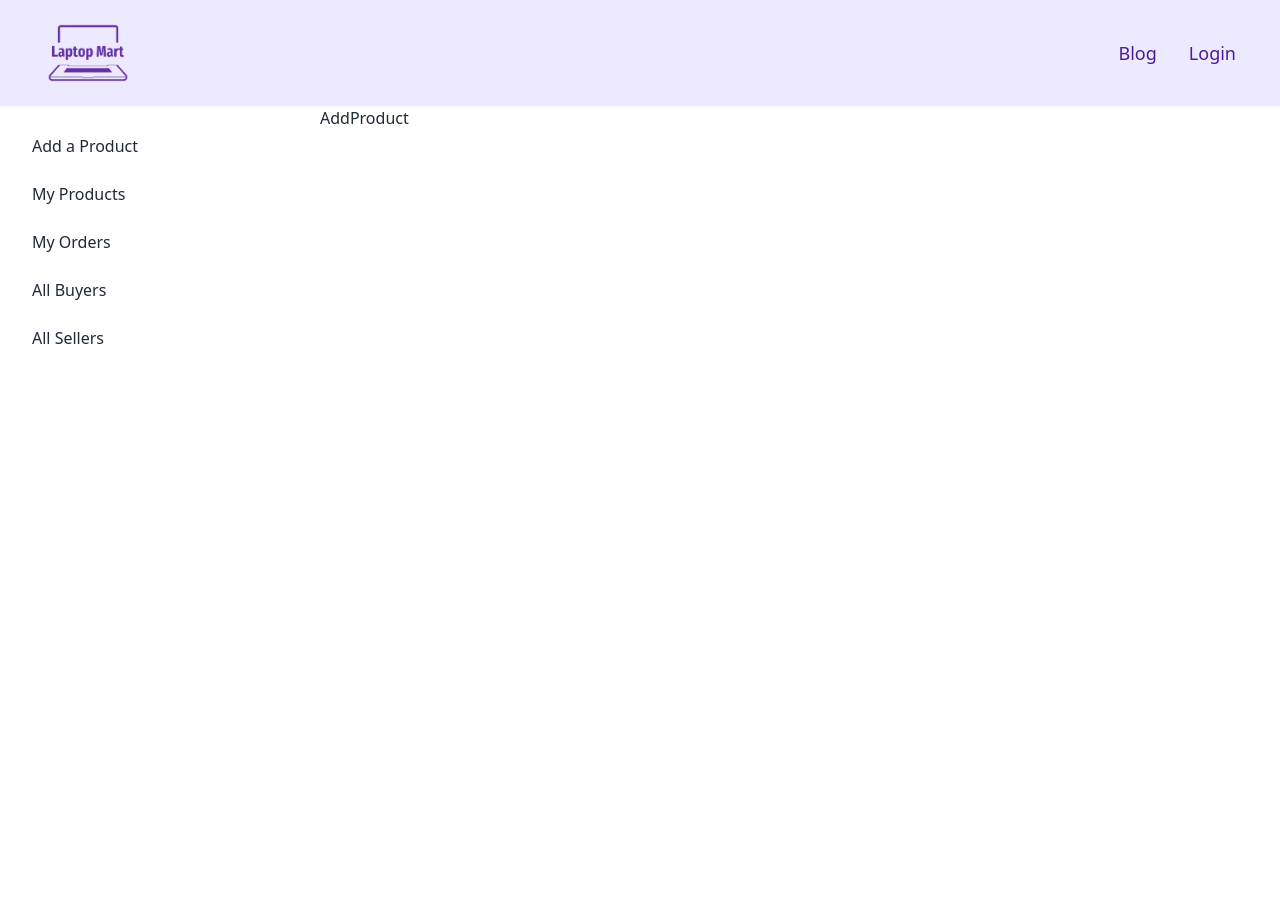
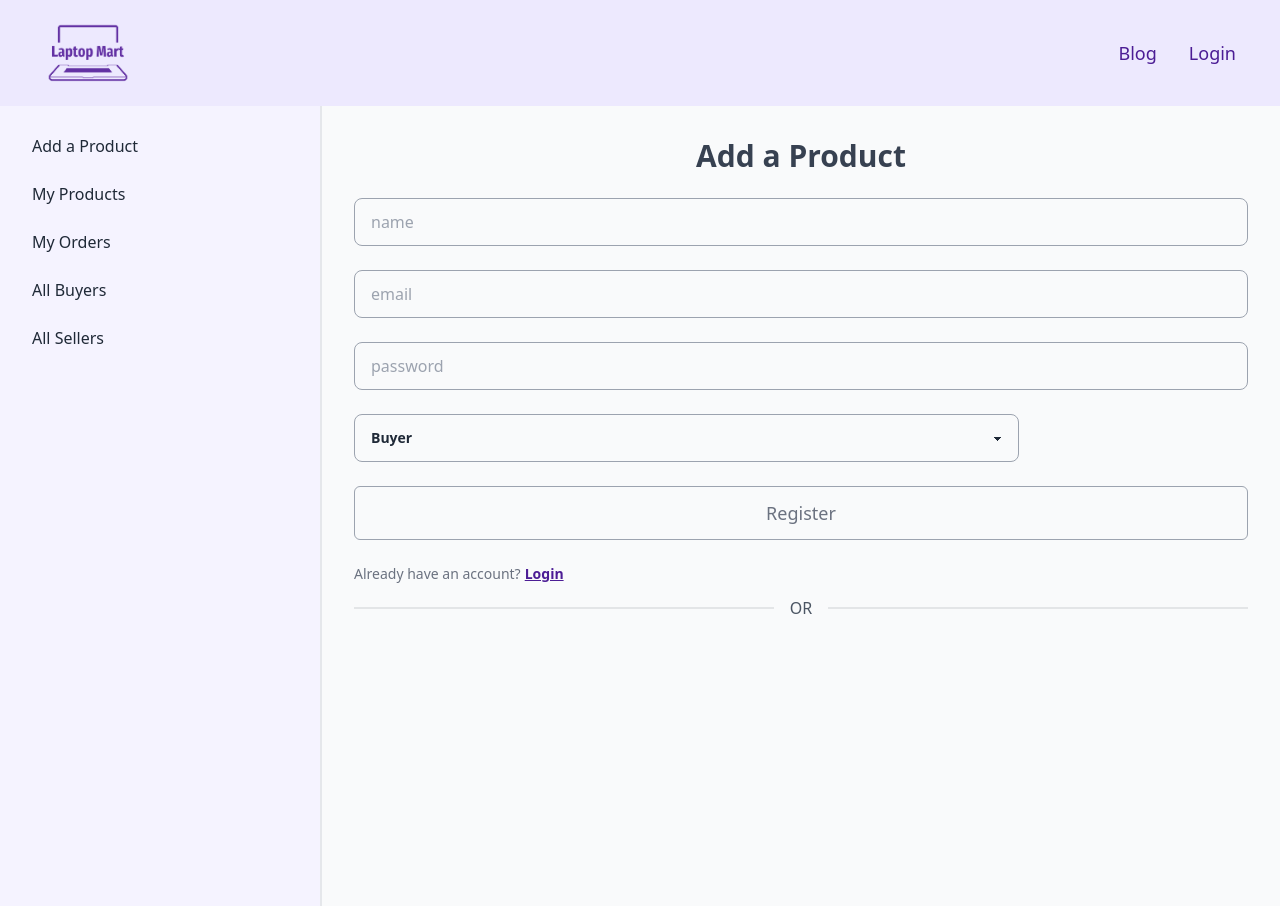
Before and after one commit to romelmahmud/laptop-mart, a React (Create React App) app: page /dashboard/addproduct in a window 1280 px wide. Built offline with nearby package versions, Linux system fonts and the light colour scheme; no server answers.

Commit message:
add product page basic setup done

```diff
--- a/src/layout/DashboardLayout/DashboardLayout.jsx
+++ b/src/layout/DashboardLayout/DashboardLayout.jsx
@@ -8,7 +8,7 @@ const DashboardLayout = () => {
   // const { user } = useContext(AuthContext);
   // const [isAdmin] = useAdmin(user?.email)
   return (
-    <div>
+    <div c>
       <Header />
       <div className="drawer drawer-mobile">
         <input
@@ -19,7 +19,7 @@ const DashboardLayout = () => {
         <div className="drawer-content">
           <Outlet></Outlet>
         </div>
-        <div className="drawer-side">
+        <div className="drawer-side  bg-violet-50 border-r-2">
           <label htmlFor="dashboard-drawer" className="drawer-overlay"></label>
           <ul className="menu p-4 w-80 text-base-content">
             <li>
--- a/src/pages/Dashboard/pages/AddProduct/AddProduct.jsx
+++ b/src/pages/Dashboard/pages/AddProduct/AddProduct.jsx
@@ -1,7 +1,123 @@
 import React from "react";
+import { Link } from "react-router-dom";
+import { useForm } from "react-hook-form";
 
 const AddProduct = () => {
-  return <div>AddProduct</div>;
+  const {
+    register,
+    formState: { errors },
+    handleSubmit,
+  } = useForm();
+  return (
+    <div className="flex justify-center  lg:min-h-screen  ">
+      <div className=" px-8 py-8  bg-gray-50  w-full">
+        <div className="">
+          <div className="flex items-center justify-center mb-6">
+            <h1 className="text-3xl  font-semibold text-center  text-gray-700">
+              Add a Product
+            </h1>
+          </div>
+
+          <form
+            // onSubmit={handleSubmit(handleRegister)}
+            className="mt-4 grid grid-cols-12 gap-6"
+          >
+            <div className="col-span-12">
+              <input
+                type="text"
+                placeholder="name"
+                {...register("name", {
+                  required: "Name is Required",
+                })}
+                className="input input-bordered w-full border-gray-400 bg-gray-50 "
+              />
+              {errors.name && (
+                <p className="text-red-500">{errors.name.message}</p>
+              )}
+            </div>
+            <div className="col-span-12">
+              <input
+                type="text"
+                placeholder="email"
+                {...register("email", {
+                  required: true,
+                })}
+                className="input input-bordered w-full border-gray-400 bg-gray-50 "
+              />
+              {errors.email && (
+                <p className="text-red-500">{errors.email.message}</p>
+              )}
+            </div>
+
+            <div className="col-span-12 ">
+              <input
+                type="password"
+                placeholder="password"
+                {...register("password", {
+                  required: "Password is required",
+                  minLength: {
+                    value: 6,
+                    message: "Password must be 6 characters long",
+                  },
+                })}
+                className="input input-bordered w-full border-gray-400 bg-gray-50 "
+              />
+              {errors.password && (
+                <p className="text-red-500">{errors.password.message}</p>
+              )}
+            </div>
+            <div className="col-span-9 ">
+              <select
+                {...register("role")}
+                className="select select-bordered w-full border-gray-400 bg-gray-50"
+              >
+                <option selected value="buyer">
+                  Buyer
+                </option>
+                <option value="seller">Seller</option>
+              </select>
+            </div>
+
+            <div className="col-span-12 sm:flex sm:items-center sm:gap-4">
+              <button
+                type="submit"
+                className="inline-block shrink-0 rounded-md bottom-1 border border-gray-400 px-8 py-3 text-lg font-medium text-gray-500 transition hover:bg-violet-900 hover:text-white focus:outline-none focus:ring active:text-violet-900 w-full "
+              >
+                Register
+              </button>
+            </div>
+            <div className="col-span-12 ">
+              <p className="mt-4 text-sm text-gray-500 dark:text-gray-400 sm:mt-0">
+                Already have an account?
+                <Link
+                  to={"/login"}
+                  className=" text-violet-900 font-semibold  underline "
+                >
+                  <span className="ml-1 text-md">Login</span>
+                </Link>
+              </p>
+            </div>
+          </form>
+          <div className="divider text-gray-600">OR</div>
+
+          <div className="flex justify-between ">
+            {/* <button
+          // onClick={handleGoogleLogin}
+          className="py-3 px-6  border border-gray-400  mr-4 text-gray-500 text-lg font-medium hover:bg-gray-200 transition rounded hover:text-violet-900 w-full"
+        >
+          {" "}
+          <img
+            src={googleLogo}
+            alt=""
+            className="h-6 w-6 inline-block mr-3"
+          />
+          Login with Google
+        </button> */}
+          </div>
+        </div>
+      </div>
+    </div>
+  );
 };
 
 export default AddProduct;
```
